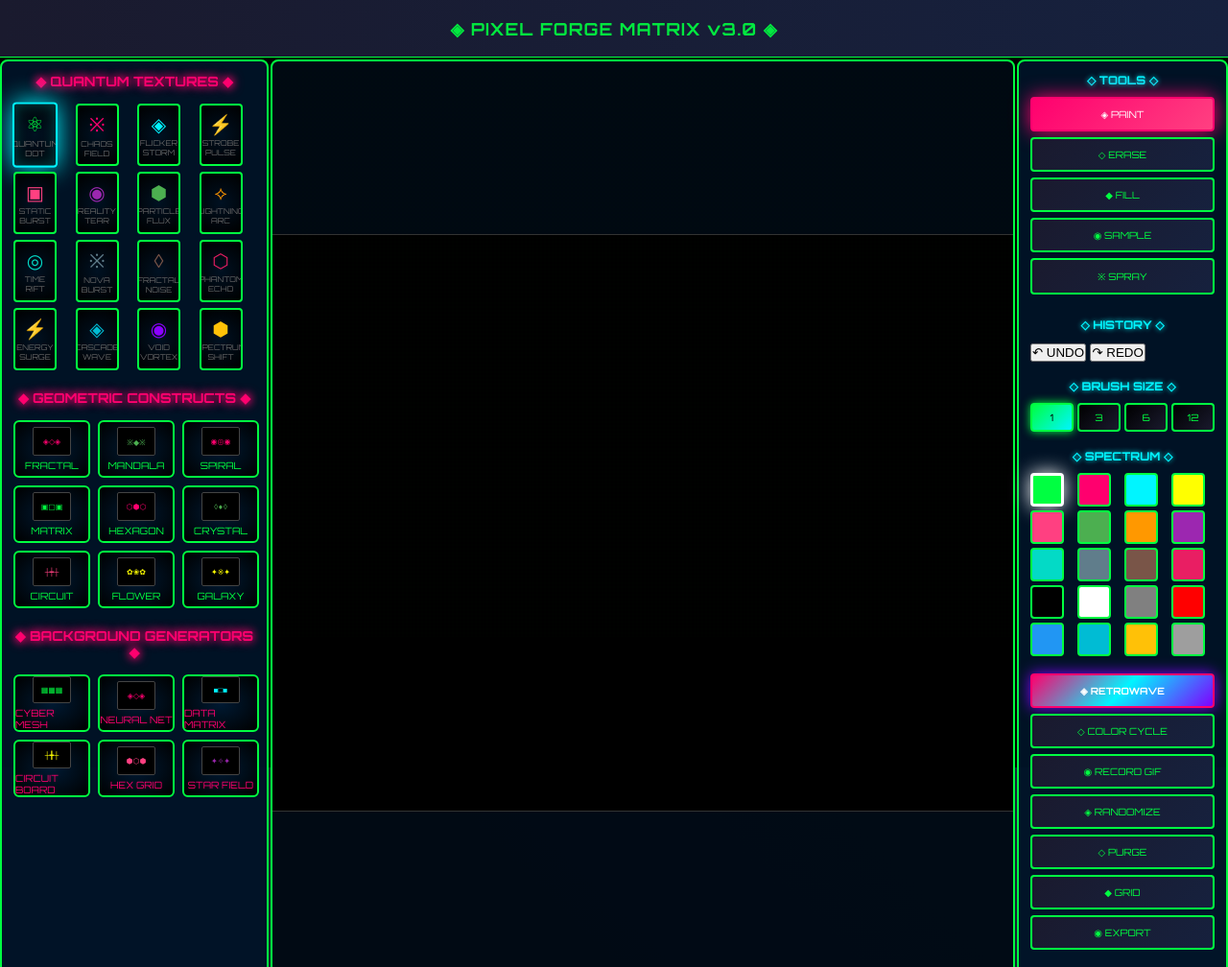
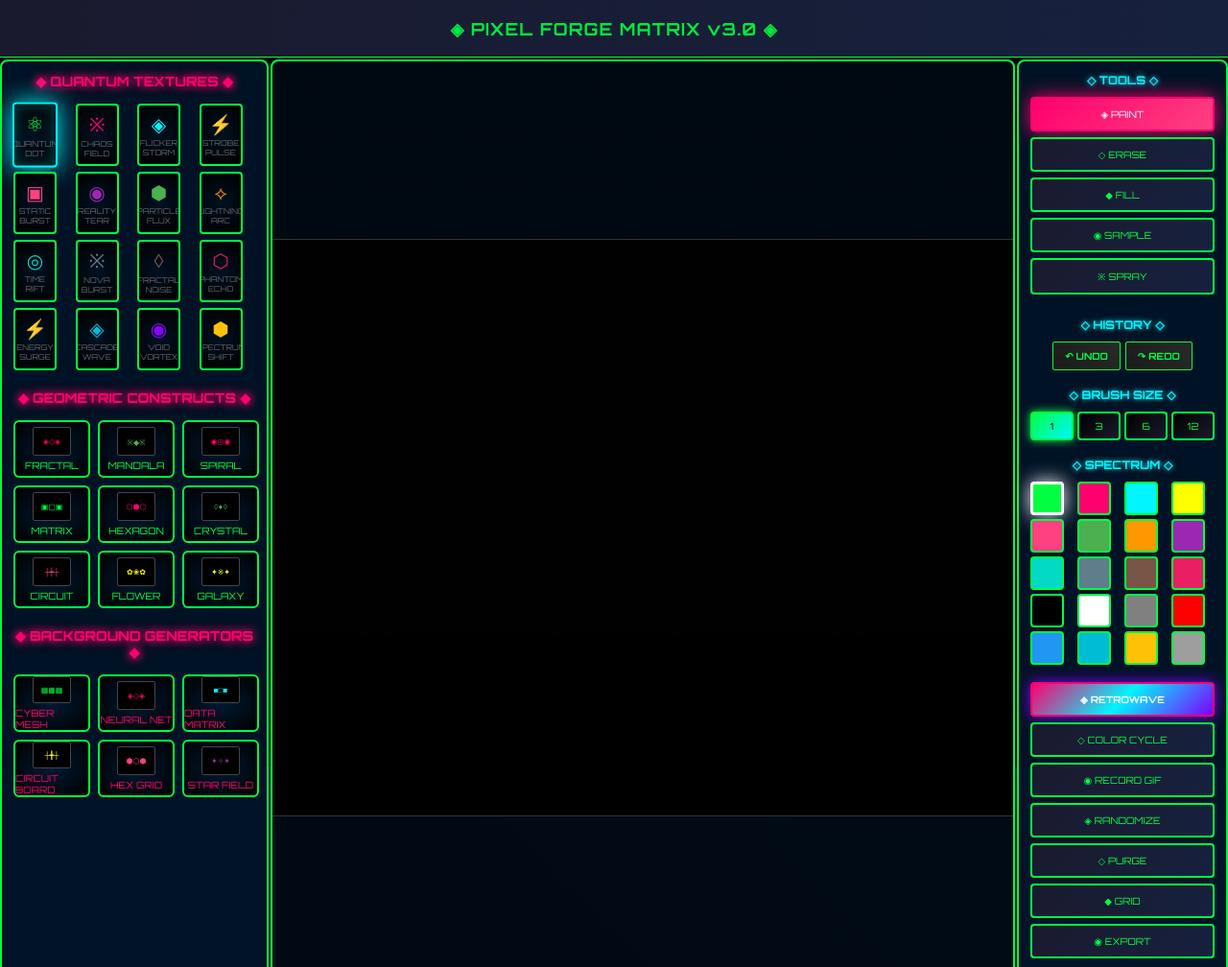
Before and after one commit to Flexasaurusrex/pixel-forge-matrix, a website: page index.html in a window 1280 px wide. Shown: the top 1008 px of the page at 96% size. Drawn offline with Linux system fonts and the light colour scheme.

Commit message:
Update styles.css

```diff
--- a/styles.css
+++ b/styles.css
@@ -363,3 +363,72 @@ body {
     font-size: 11px;
     color: #00ff41;
 }
+
+/* Undo/Redo Button Styling */
+.undo-redo-container {
+    display: flex;
+    gap: 5px;
+    justify-content: center;
+    margin: 5px 0;
+}
+
+.undo-redo-btn {
+    background: linear-gradient(45deg, #1a1a1a, #2a2a2a);
+    border: 1px solid #00ff41;
+    color: #00ff41;
+    padding: 8px 12px;
+    cursor: pointer;
+    font-family: 'Orbitron', monospace;
+    font-size: 10px;
+    font-weight: 600;
+    text-transform: uppercase;
+    transition: all 0.2s ease;
+    min-width: 60px;
+    position: relative;
+    overflow: hidden;
+    border-radius: 2px;
+}
+
+.undo-redo-btn::before {
+    content: '';
+    position: absolute;
+    top: 0;
+    left: -100%;
+    width: 100%;
+    height: 100%;
+    background: linear-gradient(90deg, transparent, rgba(0, 255, 255, 0.2), transparent);
+    transition: left 0.5s;
+}
+
+.undo-redo-btn:hover:not(:disabled)::before {
+    left: 100%;
+}
+
+.undo-redo-btn:hover:not(:disabled) {
+    background: linear-gradient(45deg, #00ffff11, #00ffff22);
+    box-shadow:
+        0 0 10px #00ffff44,
+        inset 0 0 10px #00ffff22;
+    transform: translateY(-1px);
+    border-color: #00ffff;
+    text-shadow: 0 0 5px #00ffff;
+}
+
+.undo-redo-btn:active:not(:disabled) {
+    transform: translateY(0);
+    box-shadow:
+        0 0 5px #00ffff44,
+        inset 0 0 5px #00ffff33;
+}
+
+.undo-redo-btn:disabled {
+    opacity: 0.3;
+    cursor: not-allowed;
+    border-color: #444;
+    color: #666;
+    background: linear-gradient(45deg, #0a0a0a, #1a1a1a);
+}
+
+.undo-redo-btn:disabled::before {
+    display: none;
+}
```
